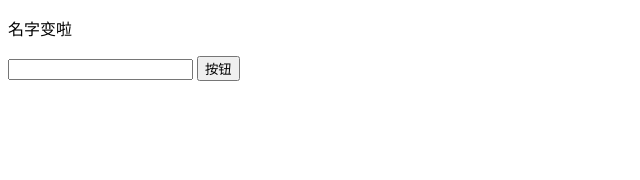
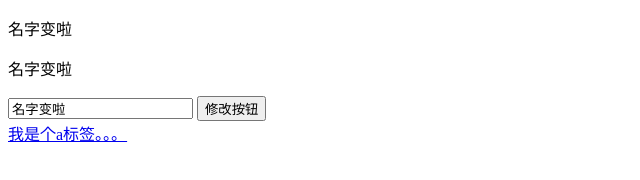
Before and after one commit to linsizao/mini-vue2, a plain HTML site: page compile.html in a window 1280 px wide. Shown: the whole page, without its empty margins (0-640 px from the left). Drawn offline with Linux system fonts and the light colour scheme.

Commit message:
事件绑定

```diff
--- a/compile.html
+++ b/compile.html
@@ -19,7 +19,7 @@
     <input type="text" v-model="name" />
 
     <!-- 事件绑定 -->
-    <button @click="changeName">按钮</button>
+    <button @click="changeName">修改按钮</button>
 
     <!-- html解析 -->
     <div v-html='html'></div>
@@ -33,7 +33,7 @@
       el: '#app',
       data: {
         name: 'BerniLin21',
-        html: '<button>按钮。。。</button>'
+        html: '<a href="#">我是个a标签。。。</a>'
       },
 
       created() {
@@ -45,7 +45,7 @@
 
       methods: {
         changeName() {
-          this.name = '名字又变了'
+          this.name = '名字点击变化'
         }
       }
     })
--- a/compile.js
+++ b/compile.js
@@ -44,13 +44,12 @@
           if(this.isDirective(attrName)) {  // 指令v-
             const dir = attrName.substring(2)
             // 执行指令
-            this[dir] && this[dir](node, this.$vm, exp)
+            this[dir] && this[dir](node, this.$vm, attrValue)
           } else if (this.isEvent(attrName)) {  // 事件@
-
+            const dir = attrName.substring(1)
+            this.eventHandle(node, this.$vm, attrValue, dir)
           }
-
         })
-
 
       } else if (this.isInterpolation(node)) { // 文本
         // console.log(node.nodeName, '编译文本')
@@ -80,11 +79,7 @@
     })
   }
 
-   textUpdater(node, value) {
-     node.textContent = value
-   }
-
-   //
+  // 是否编译元素
   isElment(node) {
     return node.nodeType === 1
   }
@@ -94,14 +89,57 @@
     return node.nodeType === 3 && /\{\{(.*)\}\}/.test(node.textContent)
   }
 
-   // 编译元素判断
-   //
+  // 指令判断(编译元素判断)
   isDirective(attr) {
     return attr.indexOf('v-') === 0
   }
 
-   //
+  // 事件判断(编译元素判断)
   isEvent(attr) {
-    // return attr.indexOf('@')
+    return attr.indexOf('@') === 0
+  }
+
+  // v-text
+  text(node, vm, exp) {
+    this.update(node, vm, exp, 'text')
+  }
+
+  // v-html
+  html(node, vm, exp) {
+    this.update(node, vm, exp, 'html')
+  }
+
+  // v-model
+  model(node, vm, exp) {
+    // 指定input的value属性
+    this.update(node, vm, exp, 'model')
+
+    // 视图对模型的响应
+    node.addEventListener('input', e => {
+      vm[exp] = e.target.value
+    })
+  }
+
+  // v-text方法
+  textUpdater(node, value) {
+    node.textContent = value
+  }
+
+  // v-html方法
+  htmlUpdater(node, value) {
+    node.innerHTML = value
+  }
+
+  // v-model方法
+  modelUpdater(node, value) {
+    node.value = value
+  }
+
+  // 事件处理器
+  eventHandle(node, vm, exp, dir) {
+    const fun = vm.$options.methods && vm.$options.methods[exp]
+    if (dir && fun) {
+      node.addEventListener(dir, fun.bind(vm))
     }
   }
+}
```
Also changed, not shown: 腾讯笔试.txt (added). Lines whose indentation alone changed are shown as unchanged.
